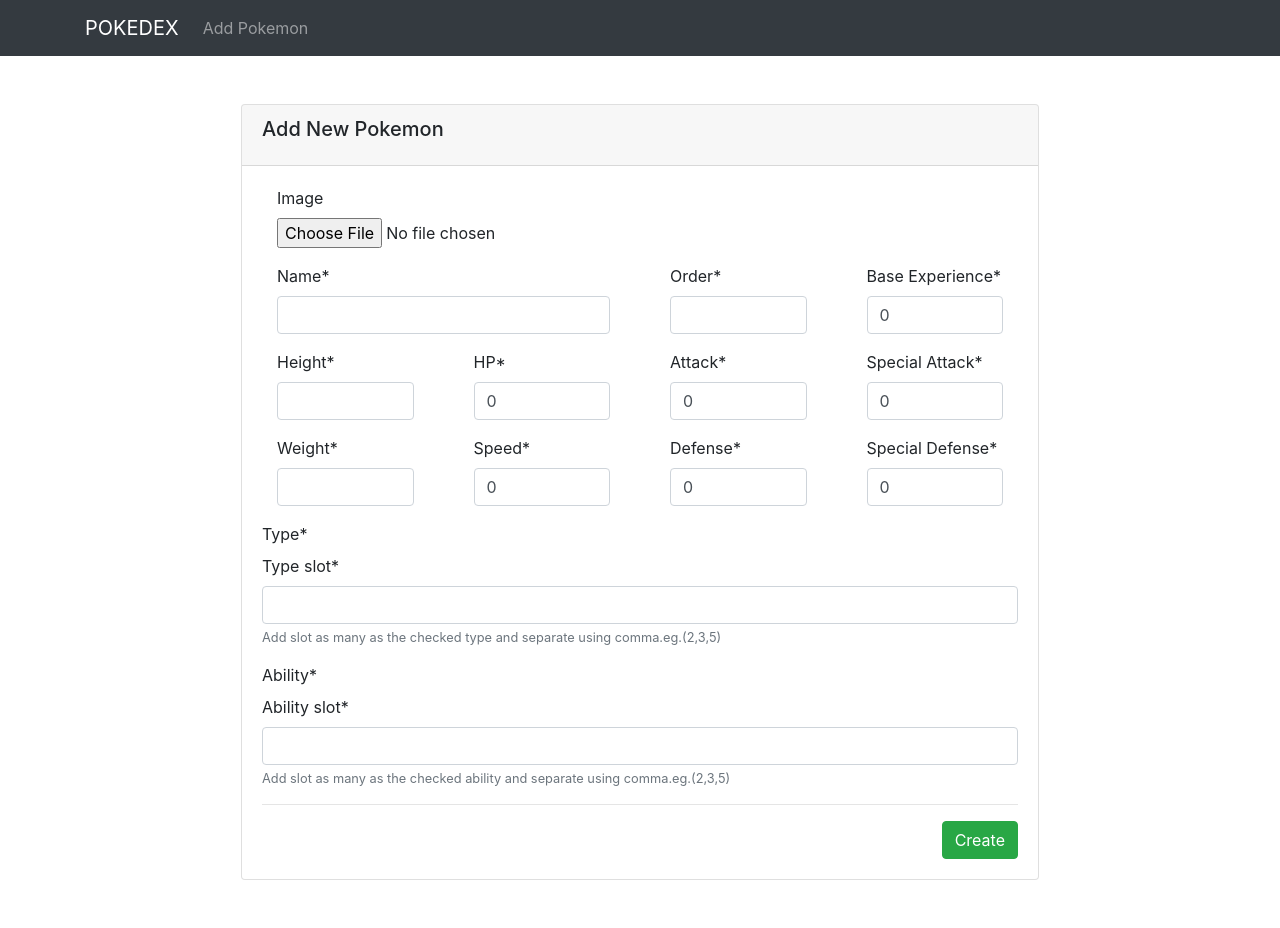
After one commit to ppearson1997/Pokedex, a Django app: page /pokemon-create/ in a window 1280 px wide. The commit adds this page. Run offline with Django 3.2, Linux system fonts and the light colour scheme; data that the repository does not hold is empty; some libraries are stand-ins or nearby versions.

Commit message:
crate new pokemon

```diff
--- a/main/settings.py
+++ b/main/settings.py
@@ -37,8 +37,11 @@
     'django.contrib.sessions',
     'django.contrib.messages',
     'django.contrib.staticfiles',
-    'pokedex'
+    'pokedex',
+    'crispy_forms',
 ]
+
+CRISPY_TEMPLATE_PACK = 'bootstrap4'
 
 MIDDLEWARE = [
     'django.middleware.security.SecurityMiddleware',
--- a/pokedex/forms.py
+++ b/pokedex/forms.py
@@ -1,8 +1,18 @@
-from django.forms import ModelForm
+from django import forms
 from . import models
+from django.utils.translation import ugettext_lazy as _
 
 
-class PokedexForm(ModelForm):
+class PokedexForm(forms.ModelForm):
+    type =forms.ModelMultipleChoiceField(required=True,
+                                        widget=forms.CheckboxSelectMultiple,
+                                        queryset=models.PokemonType.objects.all())
+    type_slot = forms.CharField(required=True, help_text = _('Add slot as many as the checked type and separate using comma.eg.(2,3,5)'))
+    ability = forms.ModelMultipleChoiceField(required=True,
+                                            widget=forms.CheckboxSelectMultiple(attrs={'class': 'form-check-inline'}),
+                                            queryset=models.PokemonAbility.objects.all())
+    ability_slot = forms.CharField(required=True, help_text = _('Add slot as many as the checked ability and separate using comma.eg.(2,3,5)'))
+
     class Meta:
         model = models.Pokemon
         fields = '__all__'
--- a/pokedex/models.py
+++ b/pokedex/models.py
@@ -35,7 +35,7 @@
     class Meta:
         verbose_name = "Pokemon Type"
         verbose_name_plural = "Pokemon Types"
-        ordering = ['id']
+        ordering = ['name']
 
     def __str__(self):
         return self.name
@@ -66,7 +66,7 @@
     class Meta:
         verbose_name = "Ability"
         verbose_name_plural = "Abilities"
-        ordering = ['id']
+        ordering = ['name']
 
 
 class PokemonAbilitySlot(models.Model):
--- a/pokedex/templates/index.html
+++ b/pokedex/templates/index.html
@@ -23,6 +23,14 @@
           <button class="navbar-toggler" type="button" data-toggle="collapse" data-target="#navbarSupportedContent" aria-controls="navbarSupportedContent" aria-expanded="false" aria-label="Toggle navigation">
             <span class="navbar-toggler-icon"></span>
           </button>
+
+          <div class="collapse navbar-collapse" id="navbarSupportedContent">
+            <ul class="navbar-nav mr-auto">
+              <li class="nav-item ">
+                <a class="nav-link" href="/pokemon-create">Add Pokemon</a>
+              </li>
+            </ul>
+          </div>
         </div>
       </nav>
     {% endblock %}
--- /dev/null
+++ b/pokedex/templates/pages/pokemon_create.html
@@ -0,0 +1,100 @@
+{% extends "index.html" %}
+{% load crispy_forms_tags %}
+
+{% block page_content %}
+
+<div class="row mt-5 justify-content-center">
+    <div class="card mb-5 " style="width: 70%">
+      <div class="card-header">
+        <h5 class="card-title">Add New Pokemon</h5>
+      </div>
+      <div class="card-body">
+        <form method="post">
+            {% csrf_token %}
+            <div class="col-xs-6 col-sm-12">
+                {{ form.image|as_crispy_field }}
+            </div>
+            <div class="row">
+                <div class="col-xs-6 col-sm-6">
+                    <div class="col">
+                        {{ form.name|as_crispy_field }}
+                    </div>
+                </div>
+                <div class="col-xs-6 col-sm-3">
+                    <div class="col">
+                        {{ form.order|as_crispy_field }}
+                    </div>
+                </div>
+                <div class="col-xs-6 col-sm-3">
+                    <div class="col">
+                        {{ form.base_experience|as_crispy_field}}
+                    </div>
+                </div>
+            </div>
+            <div class="row">
+                <div class="col-xs-6 col-sm-3">
+                    <div class="col">
+                        {{ form.height|as_crispy_field }}
+                    </div>
+                    <div class="col">
+                        {{ form.weight|as_crispy_field }}
+                    </div>
+                </div>
+                <div class="col-xs-6 col-sm-3">
+                    <div class="col">
+                        {{ form.hp|as_crispy_field }}
+                    </div>
+                    <div class="col">
+                        {{ form.speed|as_crispy_field }}
+                    </div>
+                </div>
+                <div class="col-xs-6 col-sm-3">
+                    <div class="col">
+                        {{ form.attack|as_crispy_field }}
+                    </div>
+                    <div class="col">
+                        {{ form.defense|as_crispy_field }}
+                    </div>
+                </div>
+                <div class="col-xs-6 col-sm-3">
+                    <div class="col">
+                        {{ form.special_attack|as_crispy_field }}
+                    </div>
+                    <div class="col">
+                        {{ form.special_defense|as_crispy_field }}
+                    </div>
+                </div>
+            </div>
+            <div class="col-xs-6">
+                <label>{{form.type.label}}*</label>
+                <div class="col">
+                    {% for type in form.type %}
+                        <label class="form-check form-check-inline">
+                        {{ type.tag }}&nbsp;{{ type.choice_label }}
+                        </label>
+                    {% endfor %}
+                </div>
+            </div>
+            <div class="col-xs-6">
+                {{ form.type_slot|as_crispy_field }}
+            </div>
+            <div class="col-xs-6">
+                <label>{{form.ability.label}}*</label>
+                <div class="col">
+                    {% for ability in form.ability %}
+                        <label class="form-check form-check-inline">
+                        {{ ability.tag }}&nbsp;{{ ability.choice_label }}
+                        </label>
+                    {% endfor %}
+                </div>
+            </div>
+            <div class="col-xs-6">
+                {{ form.ability_slot|as_crispy_field }}
+            </div>
+            <hr/>
+            <button type="submit" class="btn btn-success float-right">Create</button>
+        </form>
+    </div>
+    </div>
+  </div>
+{% endblock %}
--- a/pokedex/urls.py
+++ b/pokedex/urls.py
@@ -4,4 +4,5 @@
 urlpatterns = [
     path('', views.PokedexListView.as_view(), name='pokemon-list'),
     path('pokemon-detail/<int:pk>', views.PokedexDetailView.as_view(), name='pokemon-detail'),
+    path('pokemon-create/', views.PokedexCreateView.as_view(), name='pokemon-create'),
 ]
--- a/pokedex/views.py
+++ b/pokedex/views.py
@@ -1,9 +1,12 @@
-from django.shortcuts import render, redirect, get_object_or_404
-from django.urls import reverse
+from django.db.models.fields.related_descriptors import create_forward_many_to_many_manager
+from django.shortcuts import render,redirect, get_object_or_404
+from django.urls import reverse_lazy
 from . import models, forms
 from django.views.generic import ListView, DetailView
 from django.views.generic.edit import CreateView,   UpdateView, DeleteView
 from django.core.paginator import Paginator, PageNotAnInteger, EmptyPage
+
+import pokedex
 
 
 class Custom_Pagination(object):
@@ -57,4 +60,32 @@
                     'type': type,
                     'ability': ability
                 }
+        print(context, data.id)
         return render(request, self.template_name, context)
+
+
+class PokedexCreateView(CreateView):
+    form_class= forms.PokedexForm
+    template_name = 'pages/pokemon_create.html'
+    success_url = '/'
+
+    def post(self, request):
+        super(PokedexCreateView, self).post(request)
+        try:
+            pokemon = models.Pokemon.objects.get(id=self.object.id)
+            type_slot = request.POST['type_slot'].split(",")
+            ability_slot = request.POST['ability_slot'].split(",")
+            for type in request.POST.getlist('type'):
+                pokemontype = models.PokemonType.objects.get(id=type)
+                pokemontypeslot, created = models.PokemonTypeSlot.objects.get_or_create(type = pokemontype, pokemon=pokemon,
+                                                                                slot = type_slot[request.POST.getlist('type').index(type)])
+
+            for ability in request.POST.getlist('ability'):
+                pokemonability = models.PokemonAbility.objects.get(id=ability)
+                pokemonabilityslot, created = models.PokemonAbilitySlot.objects.get_or_create(ability = pokemonability, pokemon=pokemon,
+                                                                                slot = ability_slot[request.POST.getlist('ability').index(ability)])
+
+        except Exception as e:
+            print(e)
+
+        return redirect(self.success_url)
```
Also changed, not shown: pokedex/templates/pages/pokemon_detail.html (+6 -3 lines), 2 other files.
